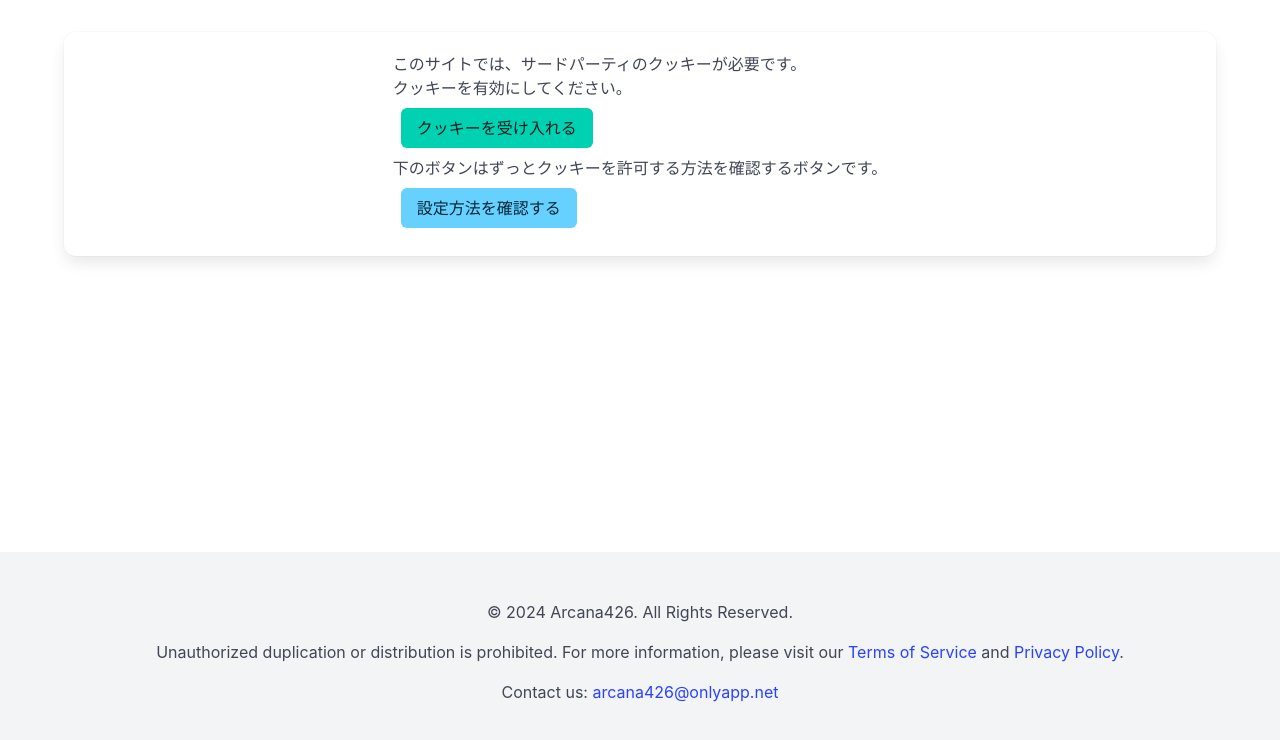
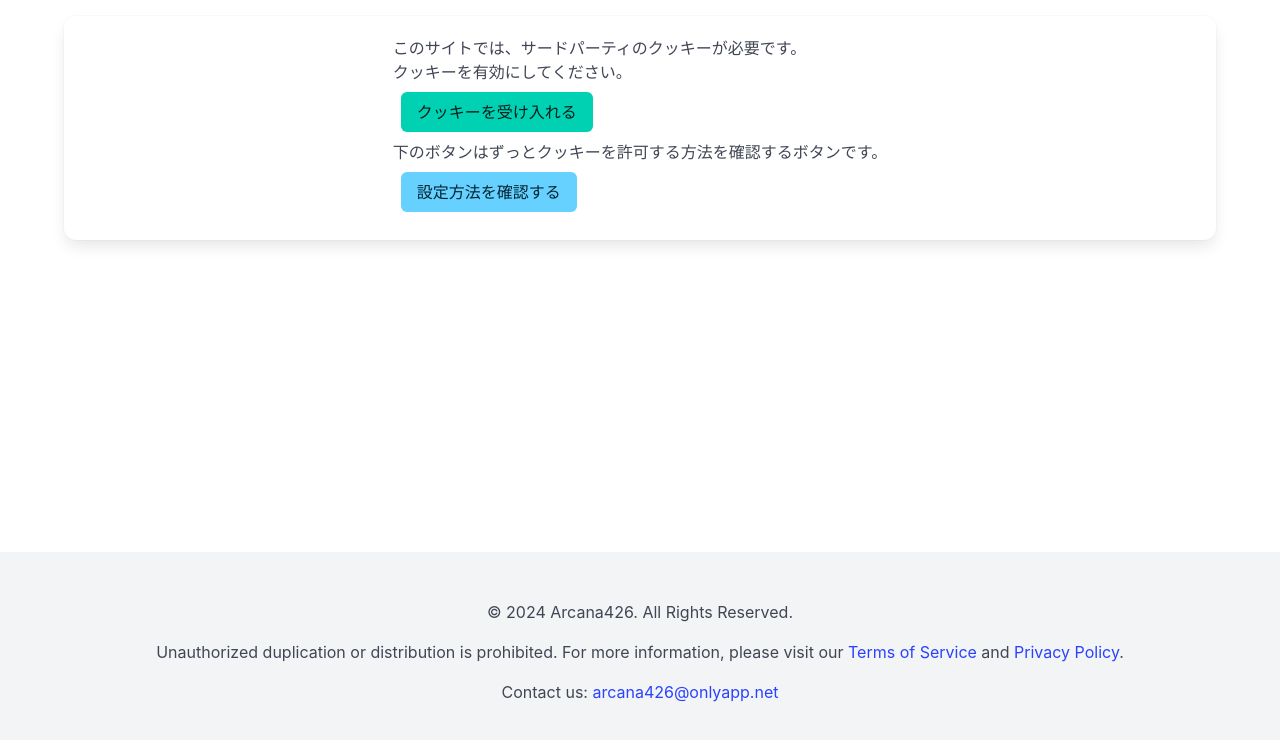
Before and after one commit to arcana426/arcana426.github.io, a plain HTML site: page index.html in a window 1280 px wide. Drawn offline with nearby package versions, Linux system fonts and the light colour scheme.

Commit message:
Update style.css

```diff
--- a/css/style.css
+++ b/css/style.css
@@ -39,7 +39,7 @@ footer {
     padding: 2rem;
     border-radius: 10px;
     box-shadow: 0 0 10px rgba(0, 0, 0, 0.5);
-    margin-top: 2rem; /* 上部にスペースを追加 */
+    margin-top: 1rem; /* 上部にスペースを追加 */
 }
 
 .button {
```
